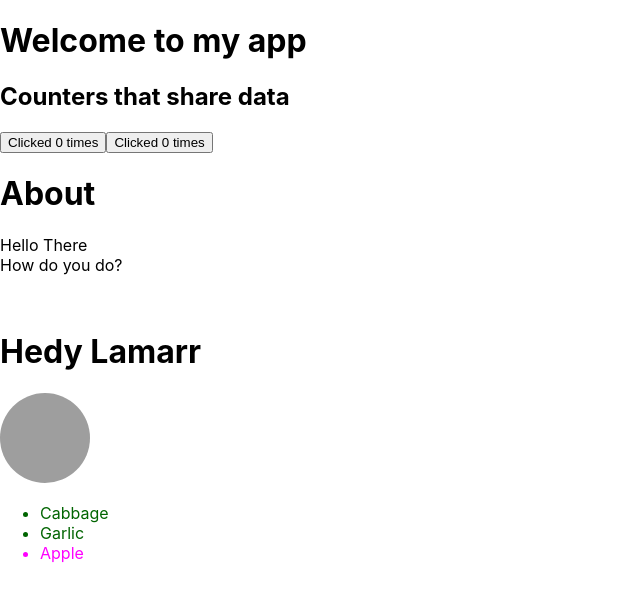
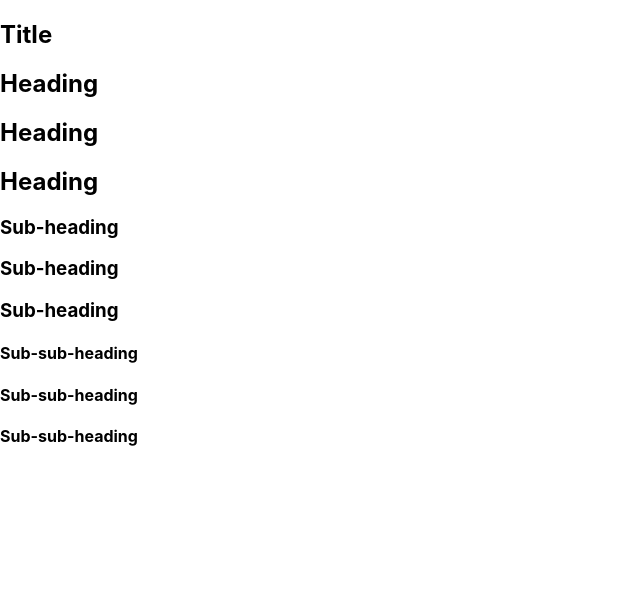
Before and after one commit to Gethol/react-fundamentals, a React (Create React App) app: page / in a window 1280 px wide. Shown: the top 600 px of the page, without its empty margins (0-640 px from the left). Built offline with nearby package versions, Linux system fonts and the light colour scheme; grey boxes are pictures that could not be loaded.

Commit message:
feat: create the context

```diff
--- a/src/App.js
+++ b/src/App.js
@@ -1,10 +1,13 @@
 import logo from './logo.svg';
 import './App.css';
 import MyApp from './components/MyApp.tsx';
+import Page from './components/Page.tsx';
 
 function App() {
   return (
-    <MyApp />
+    <Page />
+    // {/* <MyApp /> */}
+
     );
 }
 
--- /dev/null
+++ b/src/components/Heading.jsx
@@ -0,0 +1,18 @@
+export default function Heading({level, children}){
+    switch (level){
+        case 1:
+            return <h1>{children}</h1>;
+        case 2:
+            return <h2>{children}</h2>;
+        case 3:
+            return  <h3>{children}</h3>
+        case 4:
+            return <h4>{children}</h4>
+        case 5:
+            return <h5>{children}</h5>
+        case 6:
+            return <h6>{children}</h6>
+        default:
+            throw Error('Unknown level: '+ level);
+    }
+}
--- /dev/null
+++ b/src/components/Page.tsx
@@ -0,0 +1,27 @@
+import Heading from "./Heading.jsx";
+import Section from "./Section.jsx";
+import React from "react";
+
+export default function Page(){
+    return (
+      <Section>
+      <Heading level={1}>Title</Heading>
+      <Section>
+        <Heading level={2}>Heading</Heading>
+        <Heading level={2}>Heading</Heading>
+        <Heading level={2}>Heading</Heading>
+        <Section>
+          <Heading level={3}>Sub-heading</Heading>
+          <Heading level={3}>Sub-heading</Heading>
+          <Heading level={3}>Sub-heading</Heading>
+          <Section>
+            <Heading level={4}>Sub-sub-heading</Heading>
+            <Heading level={4}>Sub-sub-heading</Heading>
+            <Heading level={4}>Sub-sub-heading</Heading>
+          </Section>
+        </Section>
+      </Section>
+    </Section>
+
+    );
+}
--- /dev/null
+++ b/src/components/Section.jsx
@@ -0,0 +1,7 @@
+export default function Section({ children }){
+    return(
+        <section className="section">
+            {children}
+        </section>
+    );
+}
```
Also changed, not shown: src/components/LevelContext.js (added).
